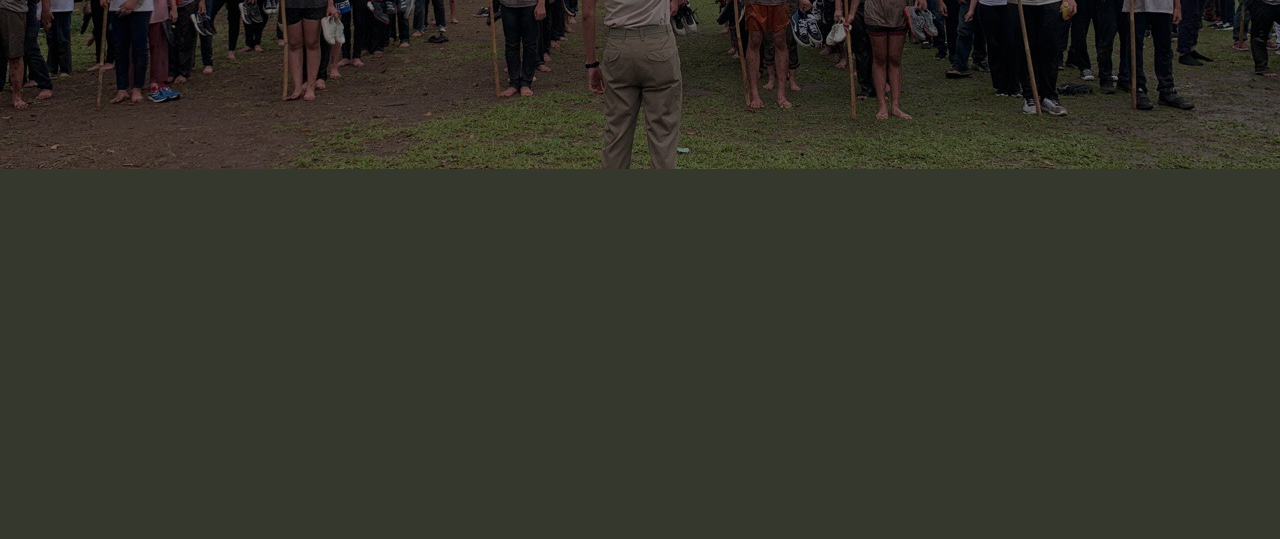
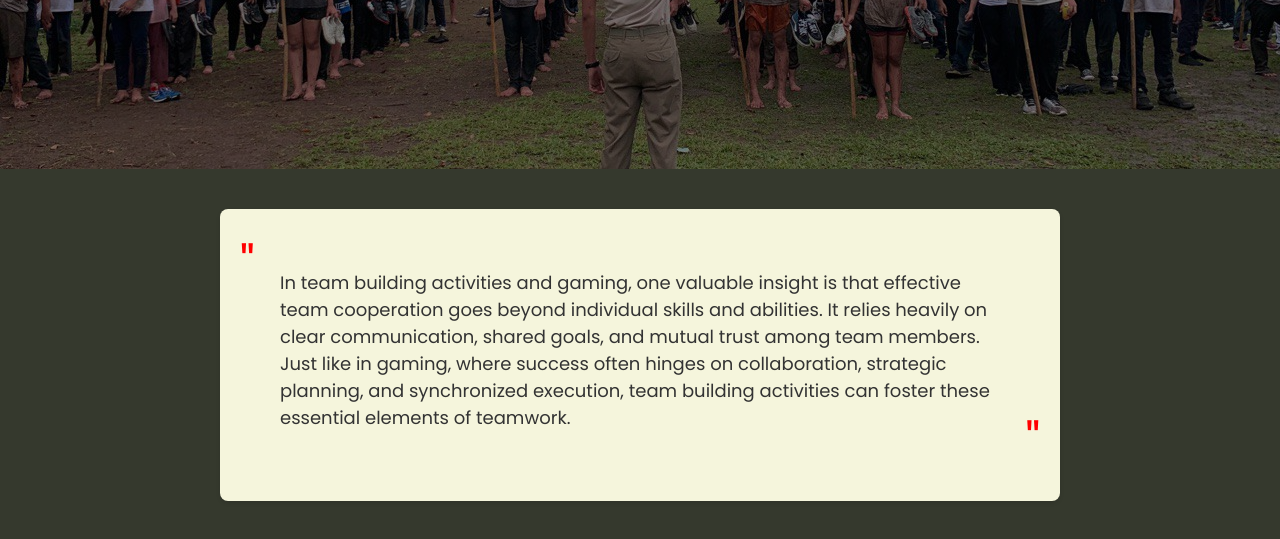
Before and after one commit to zafajardo9/anotherPortfolio, a plain HTML site: page Insights.html in a window 1280 px wide. Shown: the part 471-1010 px from the top of the page. Before the commit the page ends 800 px from the top, so only its background shows below. Drawn offline with Linux system fonts and the light colour scheme.

Commit message:
final edit?

```diff
--- a/Insights.html
+++ b/Insights.html
@@ -1,6 +1,7 @@
 <html>
 	<head>
 		<link rel="stylesheet" type="text/css" href="style/style.css">
+		<link rel="stylesheet" type="text/css" href="style/insights.css">
 		<title>Insights</title>
 	<style>
 	</style>
@@ -24,5 +25,24 @@
 				</div>
 				<div class="button">
 			</header>
+			<div class="container">
+				<div class="main-container">
+
+
+
+					<div class="card">
+						<p class="card-text">In team building activities and gaming,
+							one valuable insight is that effective team cooperation
+							goes beyond individual skills and abilities.
+							It relies heavily on clear communication, shared
+							goals, and mutual trust among team members. Just
+							like in gaming, where success often hinges on collaboration,
+							strategic planning, and synchronized execution, team building
+							activities can foster these essential elements of teamwork.
+						</p>
+					</div>
+				</div>
+			</div>
+
 		</body>
 </html>
--- /dev/null
+++ b/style/insights.css
@@ -0,0 +1,57 @@
+.container {
+    width: 100%;
+    padding: 40px;
+
+}
+
+.main-container {
+    margin: auto;
+    width: 70%;
+    background-color: beige;
+    padding: 30px;
+    border-radius: 8px;
+    box-shadow: 0 2px 4px rgba(0, 0, 0, 0.1);
+}
+
+.card {
+    width: 100%;
+    position: relative;
+    padding: 30px;
+
+  }
+
+  .card::before,
+  .card::after {
+    content: "\"";
+    font-size: 50px;
+    display: inline-block;
+    position: absolute;
+  }
+
+  .card::before {
+    top: -10px;
+    left: -10px;
+    color: #ff0000;
+  }
+
+  .card::after {
+    bottom: -10px;
+    right: -10px;
+    color: #ff0000;
+  }
+
+  .card p {
+    margin: 0;
+    font-size: 18px;
+    line-height: 1.5;
+    color: #333333;
+    padding-bottom: 10px;
+  }
+
+  .card h3 {
+    margin-top: 0;
+    font-size: 24px;
+    color: #ff0000;
+    font-weight: bold;
+    padding-bottom: 10px;
+  }
```
